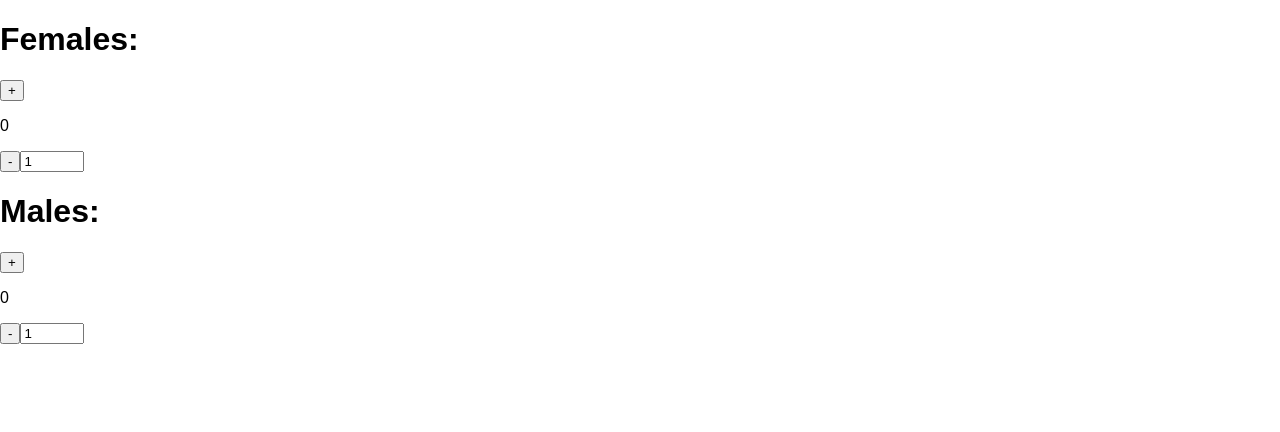
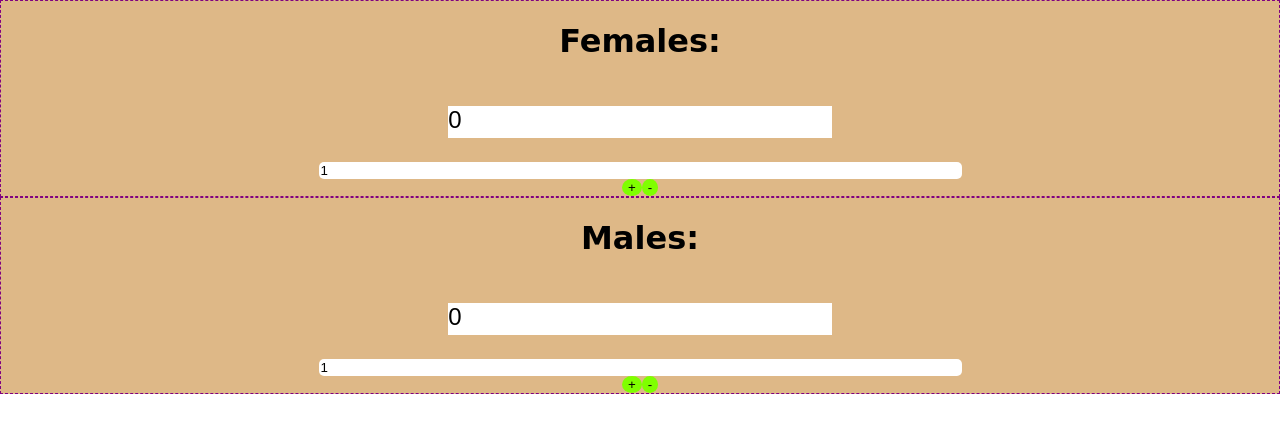
Before and after one commit to davidborah-gda/magic-react-counter, a React (Create React App) app: page / in a window 1280 px wide. Shown: the top 432 px of the page. Built offline with nearby package versions, Linux system fonts and the light colour scheme.

Commit message:
Added some CSS to style the Counter component

```diff
--- /dev/null
+++ b/src/Counter.css
@@ -0,0 +1,33 @@
+.Counter-title {
+    font-family: "Comic Sans MS", sans-serif;
+}
+.Counter-button {
+    appearance: none;
+    border: none;
+    background-color: chartreuse;
+    border-radius: 100%;
+}
+.Counter-input {
+    appearance: none;
+    border: none;
+    border-radius: 5px;
+    width: 50%;
+}
+.Counter-display {
+    width: 30%;
+    height: 2rem;
+    font-size: 1.5rem;
+    background-color: white;
+}
+.Counter-container {
+    display: flex;
+    flex-direction: column;
+    border: 1px dashed purple;
+    background-color: burlywood;
+    align-items: center;
+}
+
+.Counter-container section {
+    display: flex;
+    justify-content: space-around;
+}
--- a/src/Counter.js
+++ b/src/Counter.js
@@ -1,4 +1,5 @@
 import React, { Component } from 'react';
+import './Counter.css';
 
 class Counter extends Component {
     constructor(props){
@@ -29,18 +30,23 @@ class Counter extends Component {
     render() {
       console.log(this.props);
         return (
-            <div>
-              {this.props.title ? <h1>{this.props.title}</h1> : null}
-                <button onClick={this.increment.bind(this)}>+</button>
-                <p>{this.state.count}</p>
-                <button onClick={this.decrement.bind(this)}>-</button>
+            <div className="Counter-container">
+              {this.props.title ? <h1 className="Counter-title">{this.props.title}</h1> : null}
+
+                <p className="Counter-display">{this.state.count}</p>
+
                 <input type="number"
                 min="1"
                 max="100"
                 step="1"
                 placeholder="Amount to count..."
                 value={this.state.amount}
-                onChange={this.changeAmount.bind(this)}/>
+                onChange={this.changeAmount.bind(this)}
+                className="Counter-input" />
+                <section>
+                <button onClick={this.increment.bind(this)} className="Counter-button">+</button>
+                <button onClick={this.decrement.bind(this)} className="Counter-button">-</button>
+                </section>
             </div>
         )
 
```
